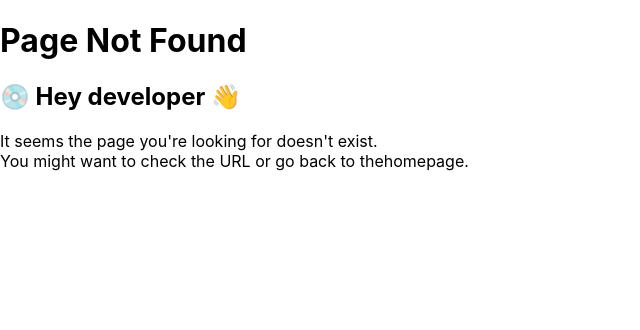
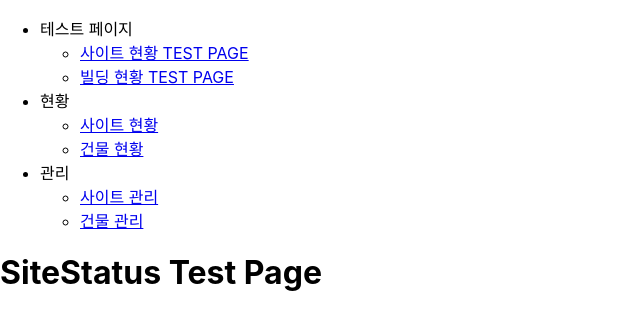
Before and after one commit to mizzyjo/react-study-hems, a React (Create React App) app: page /sitestatustest in a window 1280 px wide. Before the commit this address had no page. Shown: the top 330 px of the page, without its empty margins (0-640 px from the left). Built offline with nearby package versions, Linux system fonts and the light colour scheme.

Commit message:
feat: add and set up routing SiteStatusTestPage component

```diff
--- a/src/components/common/LNB.jsx
+++ b/src/components/common/LNB.jsx
@@ -5,20 +5,36 @@ export const LNB = props => (
     <header>
         <ul>
             <li>
-                <Link to="/test">TEST PAGE</Link>
+                테스트 페이지
+                <ul>
+                    <li>
+                        <Link to="/sitestatustest">사이트 현황 TEST PAGE</Link>
+                    </li>
+                    <li>
+                        <Link to="/test">빌딩 현황 TEST PAGE</Link>
+                    </li>
+                </ul>
             </li>
             <li>
                 현황
                 <ul>
-                    <li><Link to="/sitestatus">사이트 현황</Link></li>
-                    <li><Link to="/buildingstatus">건물 현황</Link></li>
+                    <li>
+                        <Link to="/sitestatus">사이트 현황</Link>
+                    </li>
+                    <li>
+                        <Link to="/buildingstatus">건물 현황</Link>
+                    </li>
                 </ul>
             </li>
             <li>
                 관리
                 <ul>
-                    <li><Link to="/sitemgmt">사이트 관리</Link></li>
-                    <li><Link to="/buildingmgmt">건물 관리</Link></li>
+                    <li>
+                        <Link to="/sitemgmt">사이트 관리</Link>
+                    </li>
+                    <li>
+                        <Link to="/buildingmgmt">건물 관리</Link>
+                    </li>
                 </ul>
             </li>
         </ul>
--- a/src/index.js
+++ b/src/index.js
@@ -11,6 +11,7 @@ import Dashboard from './pages/Dashboard'
 import TestPage from './pages/TestPage'
 import BuildingMgmt from './pages/management/BuildingMgmt'
 import BuildingStatus from './pages/status/BuildingStatus'
+import SiteStatusTestPage from './pages/SiteStatusTestPage'
 
 const router = createBrowserRouter([
     {
@@ -42,6 +43,10 @@ const router = createBrowserRouter([
                 path: '/test',
                 element: <TestPage />,
             },
+            {
+                path: '/sitestatustest',
+                element: <SiteStatusTestPage />,
+            },
         ],
     },
 ])
--- /dev/null
+++ b/src/pages/SiteStatusTestPage.jsx
@@ -0,0 +1,9 @@
+import React from 'react'
+
+export default function SiteStatusTestPage() {
+    return (
+        <div>
+            <h1>SiteStatus Test Page</h1>
+        </div>
+    )
+}
```
